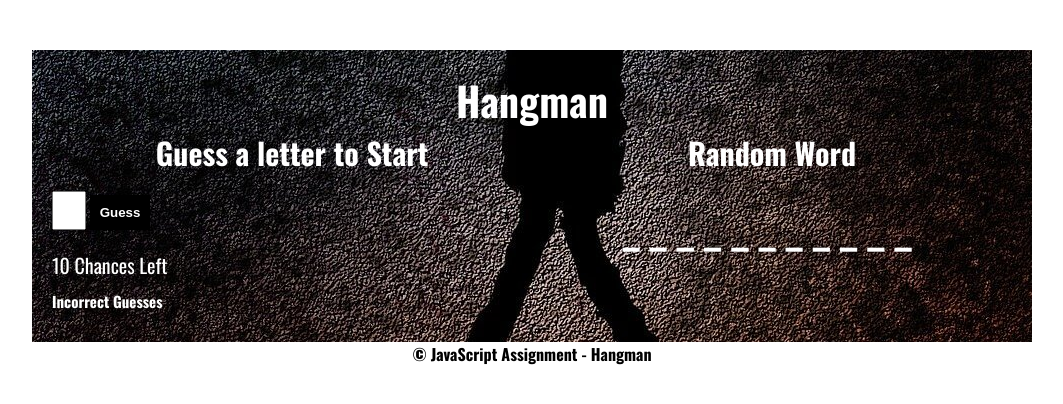
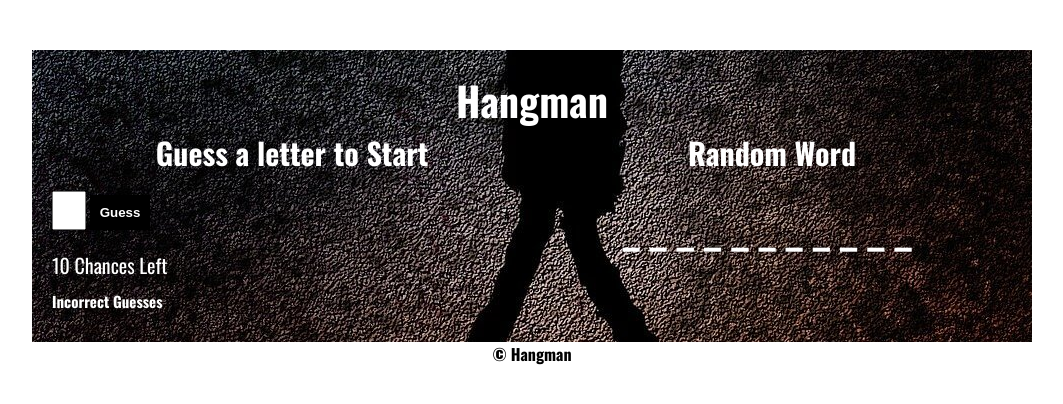
Before and after one commit to T-Ralph/javascript-hangman, a plain HTML site: page index.html in a window 1280 px wide. Shown: the whole page, without its empty margins (108-1171 px from the left). Drawn offline with nearby package versions, Linux system fonts and the light colour scheme.

Commit message:
Adjust Copy for index.HTML

```diff
--- a/index.html
+++ b/index.html
@@ -34,7 +34,7 @@
     </main>
     <footer>
         <p>
-            <span>&copy; JavaScript Assignment - Hangman</span>
+            <span>&copy; Hangman</span>
         </p>
     </footer>
 </body>
```
